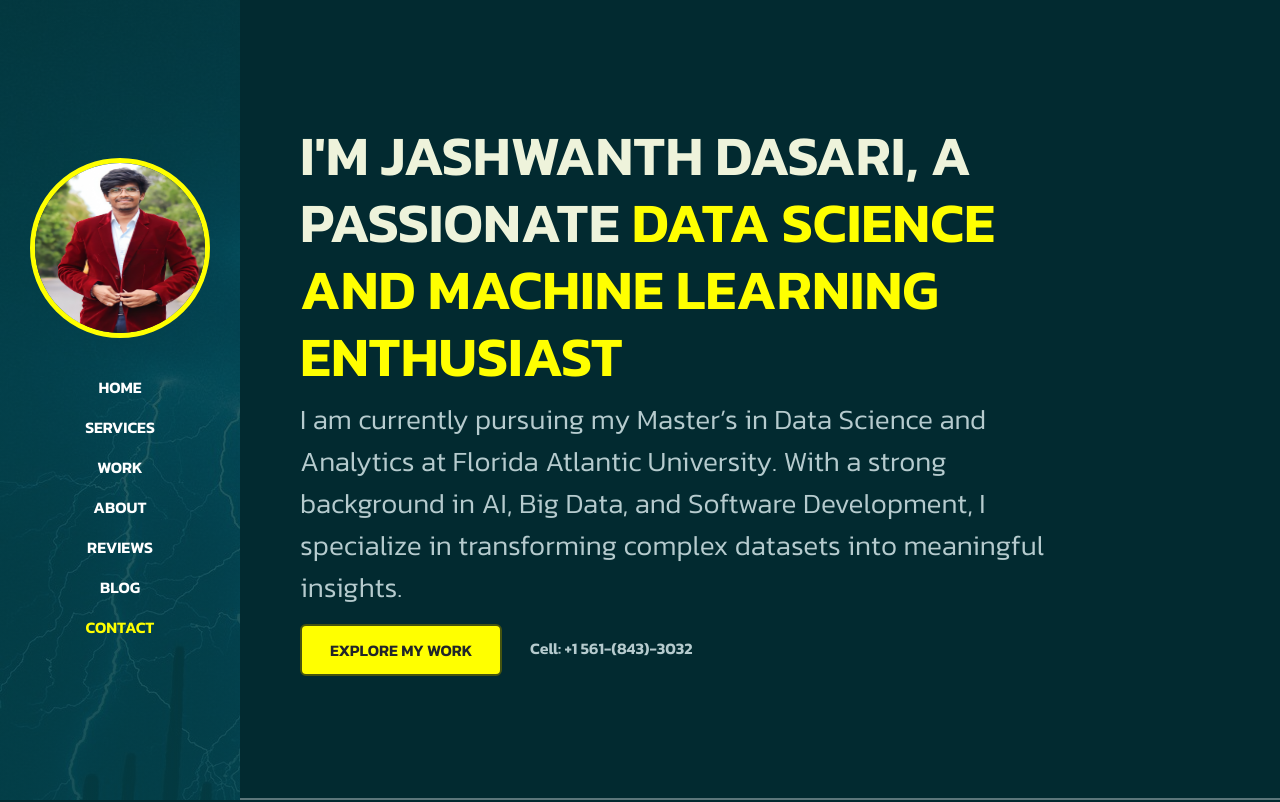
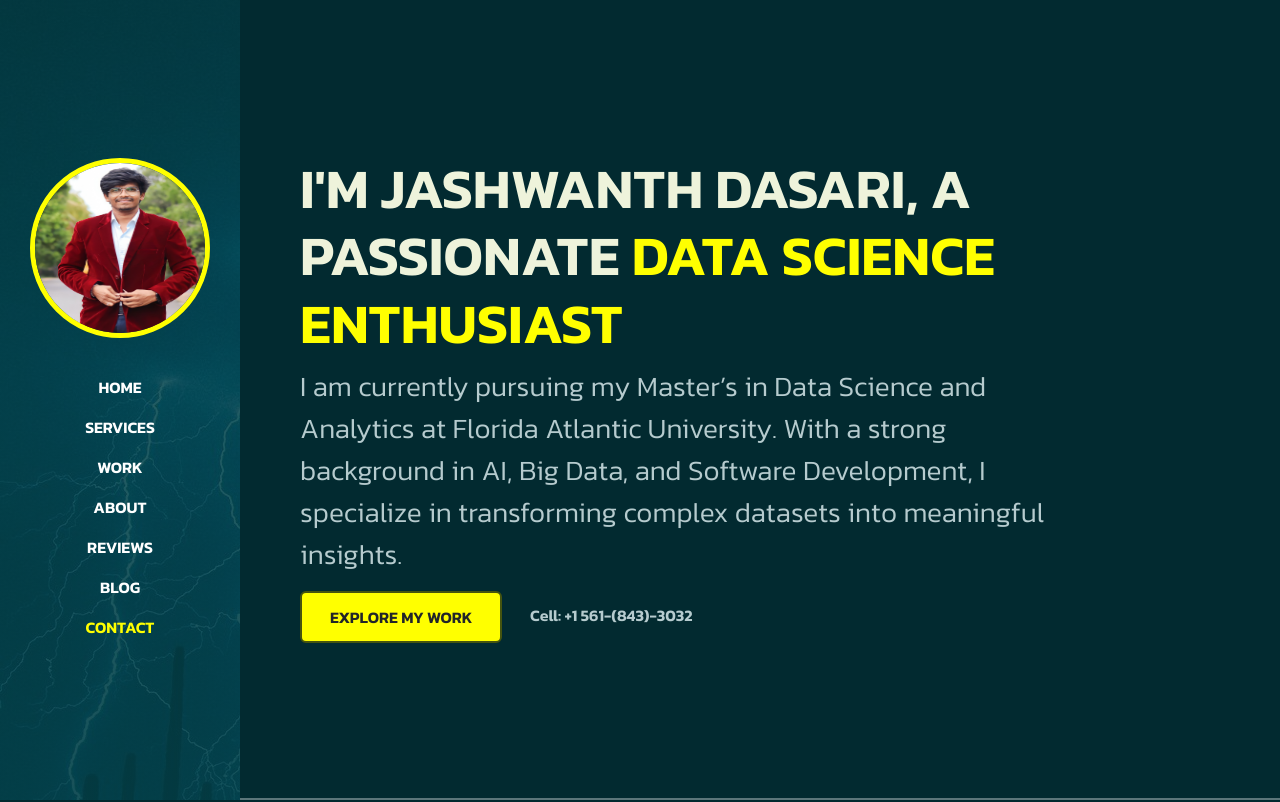
Before and after one commit to dasarijashwanth/Responsive_Portfolio-master, a plain HTML site: page index.html in a window 1280 px wide. Shown: the top 802 px of the page. Drawn offline with Linux system fonts and the light colour scheme; a web font is replaced by a local one.

Commit message:
Update index.html

```diff
--- a/index.html
+++ b/index.html
@@ -83,7 +83,7 @@
             <div class="col-lg-10">
               <h1 class="text-uppercase display-4 fw-bold" data-aos="fade-up">
                 I'm Jashwanth Dasari, A passionate
-                <span class="text-brand">Data Science and Machine Learning Enthusiast</span>
+                <span class="text-brand">Data Science Enthusiast</span>
               </h1>
               <p
                 class="lead mt-2 mb-3 fs-3"
```
